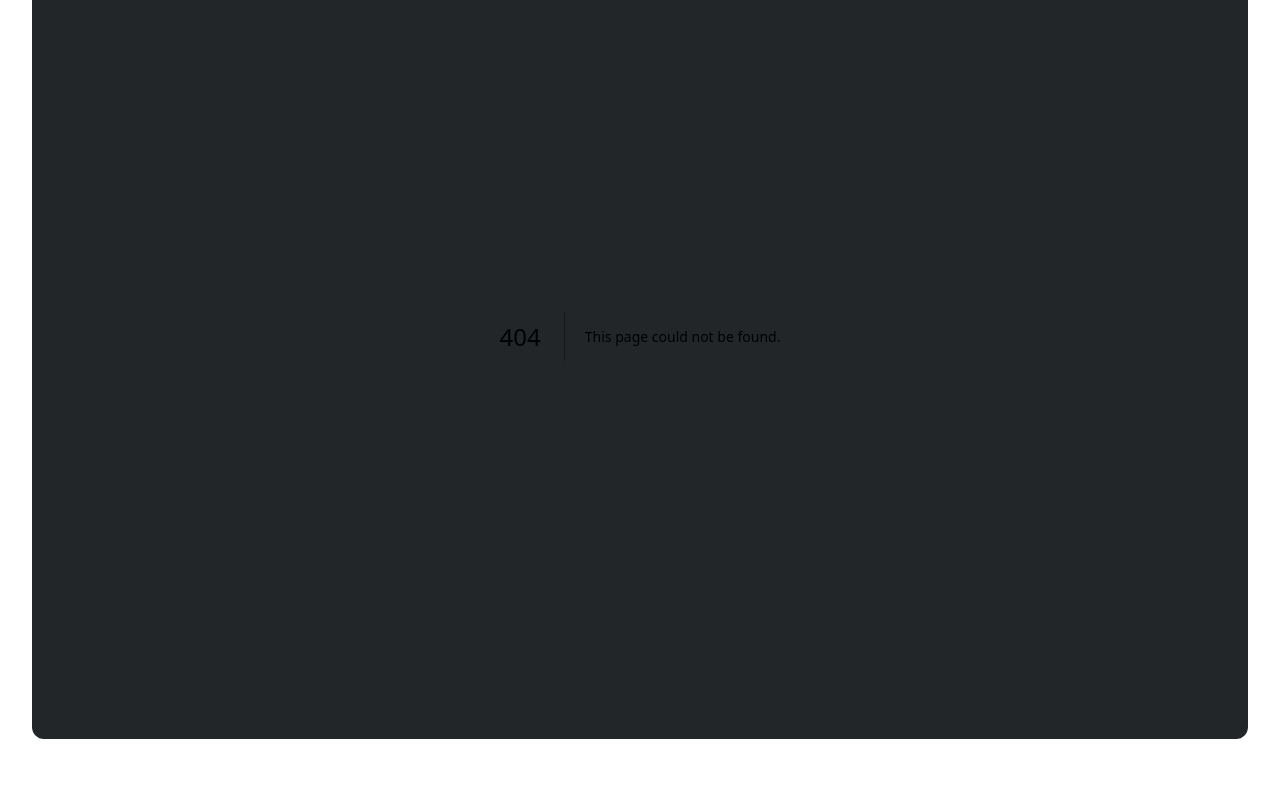
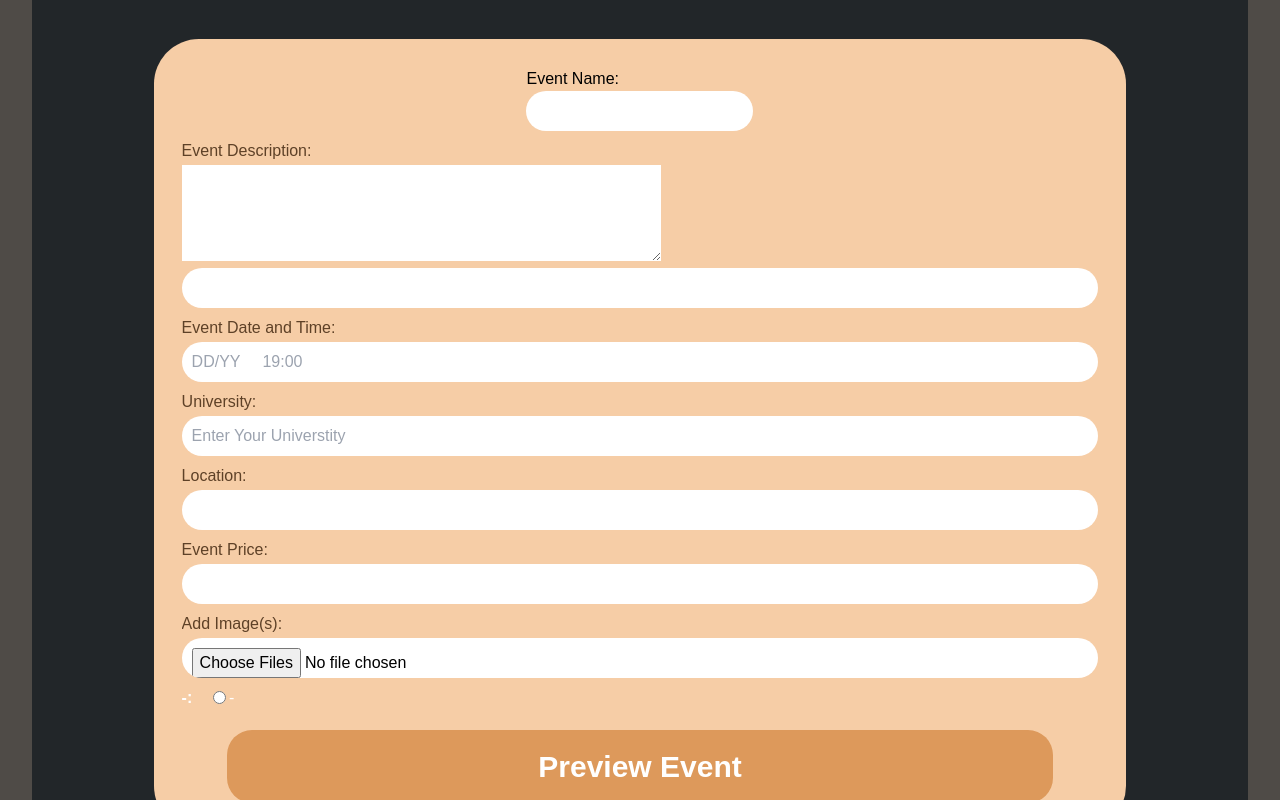
Before and after one commit to UoaWDCC/aspa-portal-v3, a Next.js app in the folder frontend/: page /events/add-event in a window 1280 px wide. Before the commit this address had no page. Shown: the part 200-1000 px from the top of the page. Built offline with nearby package versions, Linux system fonts and the light colour scheme.

Commit message:
stylized input

```diff
--- /dev/null
+++ b/frontend/src/app/events/add-event/page.tsx
@@ -0,0 +1,14 @@
+import AddEventForm from '@/ui/events/AddEventForm'
+export default function AddEvent() {
+    return (
+      <section id="register-for-event">
+        <header className='flex justify-between text-white w-[80%] max-w-[1000px] mx-auto mt-[20px]'>
+          <h1 className='font-bold text-[90px] pt-[80px]'> </h1>
+          <div className='text-[30px]'>
+
+          </div>
+        </header>
+        <AddEventForm/>
+      </section>
+    );
+  }
--- /dev/null
+++ b/frontend/src/ui/events/AddEventForm.tsx
@@ -0,0 +1,58 @@
+import styles from './Addeventform.module.css';
+
+export default function AddEventform() {
+
+    return (
+
+        <form className={styles.container}>
+            <div className={styles.input}>
+              <h1> Event Name: </h1>
+              <input type="text" placeholder="" name="name" required />
+            </div>
+
+            <div className={styles.content}>
+              <div className={styles.input}>
+                <label> Event Description: </label>
+                <textarea id="eventdesc" name="eventdesc" rows="4" cols="50"></textarea>
+                <input type="text" placeholder="" name="name" required />
+              </div>
+
+              <div className={styles.input}>
+                <label> Event Date and Time: </label>
+                <input type="text" placeholder="DD/YY     19:00" name="name" required />
+              </div>
+
+              <div className={styles.input}>
+                <label> University: </label>
+                <input type="text" placeholder="Enter Your Universtity" name="name" required />
+              </div>
+
+              <div className={styles.input}>
+                <label> Location: </label>
+                <input type="text" name="name" required />
+              </div>
+
+              <div className={styles.input}>
+                <label> Event Price: </label>
+                <input type="text" name="name" required />
+              </div>
+
+              <div className={styles.input}>
+                <label> Add Image(s): </label>
+                <input type="file" accept="image/*" multiple name="images" required />
+              </div>
+
+              <div className={styles.radioinput}>
+                <label> -: </label>
+                  <input type="radio" name="skill" value="beginner" />
+                  <span>-</span>
+              </div>
+
+            </div>
+            <div className={styles.button}>
+              <button> Preview Event</button>
+            </div>
+      </form>
+
+    );
+}
--- /dev/null
+++ b/frontend/src/ui/events/Addeventform.module.css
@@ -0,0 +1,90 @@
+.container {
+    display: flex;
+    flex-direction: column;
+    align-items: center;
+    width: 80%;
+    max-width: 1200px;
+    padding: 28px;
+    margin-bottom: 6em;
+    margin-left: auto;
+    margin-right: auto;
+    border-radius: 45px;
+    background: #F6CDA6;
+}
+
+.header {
+    color: #5E4127;
+    margin-bottom: 1em;
+    width: 964px;
+    max-width: 90%;
+}
+
+.header h1 {
+    max-width: 278px;
+    font-size: 50px;
+    font-weight: 999;
+    text-align: right;
+    border-bottom: 0px solid #FFFFFF;
+    line-height: 1.6;
+    overflow-y: hidden;
+    margin: 0 auto 8px auto;
+}
+
+.content {
+    width: 964px;
+    max-width: 100%;
+}
+
+.input {
+    margin-bottom: 0.5em;
+}
+
+.input label {
+    display: block;
+    color: #5E4127;
+    margin-bottom: 2px;
+
+}
+
+.input input {
+    height: 40px;
+    width: 100%;
+    padding: 10px;
+    border-radius: 45px;
+    background-color: #FFFFFF;
+}
+
+
+.radioinput {
+    color: #FFFFFF;
+}
+
+.radioinput input {
+    position: relative;
+    left: 1em;
+    top:1px
+}
+
+.radioinput label {
+    font-weight: bold;
+}
+
+.radioinput span {
+    position: relative;
+    left: 1.2em;
+}
+
+.button {
+    display: inline-block;
+    border-radius: 25px;
+    text-align: center;
+    background: #DD995B;
+    padding: 14px 0;
+    color: #FFFFFF;
+    font-weight: bold;
+    font-size: 30px;
+    cursor: pointer;
+    margin-top: 20px;
+    width: 964px;
+    max-width: 90%;
+}
```
Also changed, not shown: frontend/src/app/events/event-info/page.tsx (deleted), frontend/src/app/events/page.tsx (indentation only), 1 other file (tests, documents, lock files or other folders).
